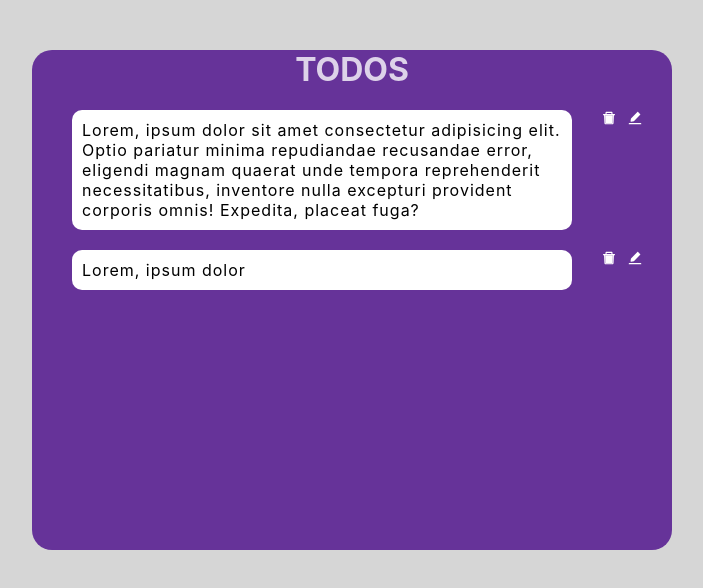
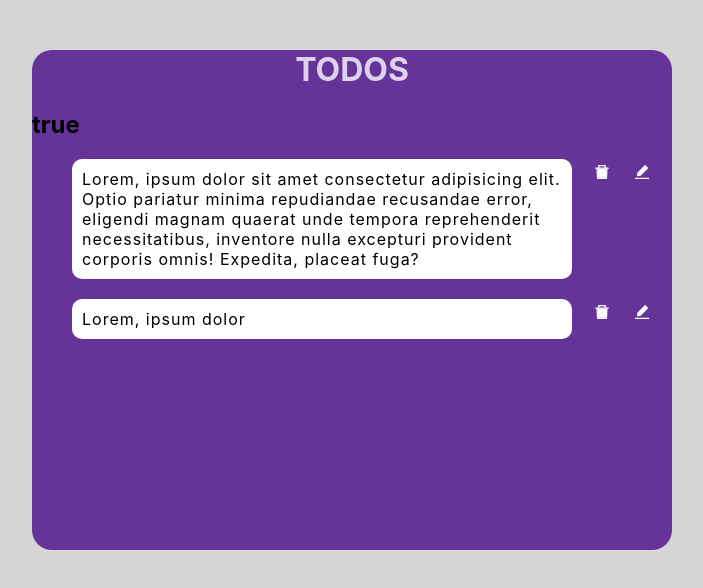
Before and after one commit to oguzhanascier/router-context, a React (Create React App) app: page / in a window 1280 px wide. Shown: the top 588 px of the page, without its empty margins (288-991 px from the left). Built offline with nearby package versions, Linux system fonts and the light colour scheme.

Commit message:
design and little trials

```diff
--- a/src/App.css
+++ b/src/App.css
@@ -36,5 +36,15 @@ margin-bottom: 20px;
   margin: 0 auto;
   gap: 10px;
   color: #ffff;
+  height: 30px;
 
 }
+
+
+button{
+background-color: transparent;
+border: none;
+color: #ffff;
+font-size: 18px;
+cursor: pointer;
+}
--- a/src/App.jsx
+++ b/src/App.jsx
@@ -1,12 +1,24 @@
-
+import { useState } from 'react';
 import './App.css';
 import TodoList from './components/TodoList';
+import { MainContext } from './context/context'
 
 function App() {
+
+  const [todoList, setTodoList] = useState([])
+  const [bloo, setBloo] = useState('true')
+  const data = {
+    todoList,
+    setTodoList,
+    bloo
+  }
+
   return (
     <div className="container">
       <h1 className='todoTitle'>TODOS</h1>
-     <TodoList/>
+      <MainContext.Provider value={data}>
+        <TodoList />
+      </MainContext.Provider>
     </div>
   );
 }
--- a/src/components/TodoList.jsx
+++ b/src/components/TodoList.jsx
@@ -1,10 +1,15 @@
 import React from 'react'
 import Todos from './Todos'
+import { MainContext, useContext } from '../context/context'
 
 function TodoList() {
+   const {bloo}= useContext(MainContext)
     return (
         <div>
+            <h2>{bloo}</h2>
+
             <Todos />
+
         </div>
     )
 }
--- a/src/components/Todos.jsx
+++ b/src/components/Todos.jsx
@@ -1,21 +1,32 @@
 import React from 'react'
 import { AiTwotoneDelete, AiFillEdit } from 'react-icons/ai'
 function Todos() {
+
+    const todoDelete = () => {
+        console.log('delete')
+    }
+    const todoEdit = () => {
+        console.log('todoEdit')
+    }
+
+
+
     return (
         <div className='todoCont'>
             <ul className='todosList'>
                 <li className='todo'>
                     <p className="text"> Lorem, ipsum dolor sit amet consectetur adipisicing elit. Optio pariatur minima repudiandae recusandae error, eligendi magnam quaerat unde tempora reprehenderit necessitatibus, inventore nulla excepturi provident corporis omnis! Expedita, placeat fuga?</p>
                     <div className="buttonGroup">
-                        <AiTwotoneDelete />
-                        <AiFillEdit />
+
+                        <button><AiTwotoneDelete /></button>
+                        <button><AiFillEdit /></button>
                     </div>
                 </li>
                 <li className='todo'>
                     <p className="text"> Lorem, ipsum dolor</p>
                     <div className="buttonGroup">
-                        <AiTwotoneDelete />
-                        <AiFillEdit />
+                        <button onClick={todoDelete}><AiTwotoneDelete /></button>
+                        <button><AiFillEdit onClick={todoEdit} /></button>
                     </div>
                 </li>
 
--- /dev/null
+++ b/src/context/context.jsx
@@ -0,0 +1,9 @@
+import { createContext, useContext } from "react";
+
+
+const MainContext=createContext()
+
+export{
+    MainContext,
+    useContext
+}
```
